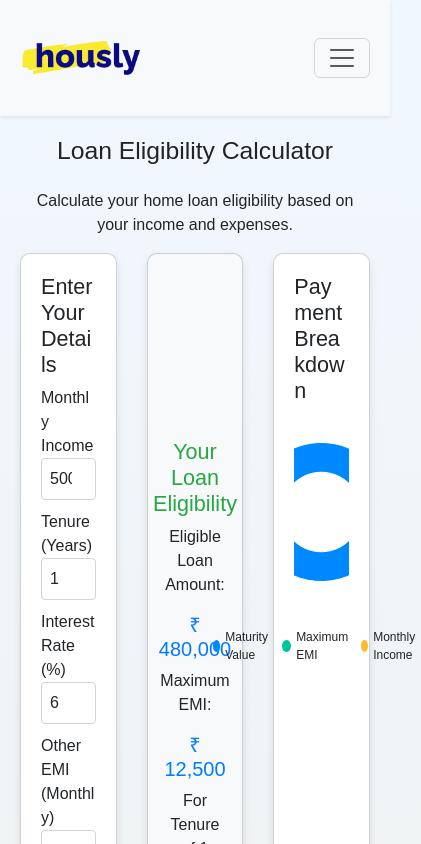
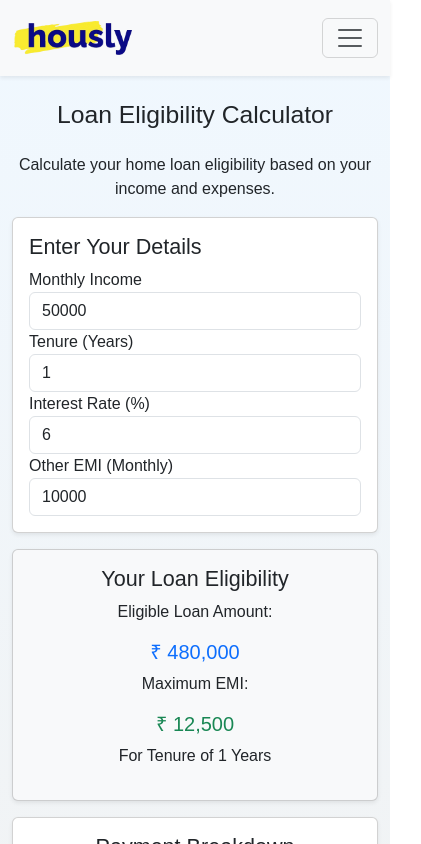
Before and after one commit to Kamlesh7049/Hously_Finntech_Realty, a React (Vite) app in the folder frontend/: page /eligibilitycalculator in a window 390 px wide. Shown: the top 844 px of the page, 421 px wide, since content can reach past the window. Built offline with nearby package versions, Linux system fonts and the light colour scheme.

Commit message:
calculator Responsive

```diff
--- a/frontend/src/pages/EligibilityCalculator.jsx
+++ b/frontend/src/pages/EligibilityCalculator.jsx
@@ -31,176 +31,61 @@ const HomeLoanCalculator = () => {
     ];
 
     return (
-        <div style={{ fontFamily: 'Arial, sans-serif' }}>
-            <style>
-                {`
-                .container {
-                    max-width: 900px; /* Adjust as needed */
-                    margin: auto;
-                    padding: 20px;
-                }
-                .row {
-                    display: flex;
-                    flex-wrap: wrap;
-                    margin-right: -15px;
-                    margin-left: -15px;
-                }
-                .col-md-4 {
-                    flex: 0 0 33.333333%;
-                    max-width: 33.333333%;
-                    padding-right: 15px;
-                    padding-left: 15px;
-                    box-sizing: border-box;
-                }
-                .card {
-                    border-radius: 10px;
-                    box-shadow: 0 4px 8px rgba(0, 0, 0, 0.1);
-                    margin-bottom: 20px;
-                    padding: 20px; /* Add padding to cards */
-                    height: 100%; /* Make cards same height */
-                    display: flex;
-                    flex-direction: column;
-                }
-                .form-control {
-                    width: 100%;
-                    padding: 8px;
-                    margin-bottom: 10px;
-                    border: 1px solid #ced4da;
-                    border-radius: 4px;
-                    box-sizing: border-box;
-                }
-                .btn {
-                    background-color: #28a745;
-                    color: white;
-                    padding: 10px 20px;
-                    border: none;
-                    border-radius: 5px;
-                    cursor: pointer;
-                    width: 100%;
-                    box-sizing: border-box;
-                    margin-top: auto; /* Push button to the bottom */
-                }
-                .btn:hover {
-                    background-color: #218838;
-                }
-                .eligibility-card {
-                    background-color: #f8f9fa;
-                    text-align: center;
-                    display: flex;
-                    flex-direction: column;
-                    align-items: center;
-                    justify-content: center;
-                }
-                .eligibility-card h4 {
-                    color: #28a745;
-                }
-                .eligibility-card h5 {
-                    color: #007bff;
-                }
-                .legend-item {
-                    display: flex;
-                    align-items: center;
-                    margin-right: 10px;
-                    font-size: 12px;
-                }
-                .legend-color {
-                    width: 12px;
-                    height: 12px;
-                    margin-right: 5px;
-                    border-radius: 50%;
-                }
-            `}
-            </style>
-            <div className="container">
+        <div className="container mt-4" style={{ fontFamily: 'Arial, sans-serif' }}>
             <h2 className="mb-4 text-center">Loan Eligibility Calculator</h2>
             <p className="text-center">Calculate your home loan eligibility based on your income and expenses.</p>
 
-                <div className="row">
-                    {/* Section 1: Input Form */}
-                    <div className="col-md-4">
-                        <div className="card">
+            <div className="row g-3">
+                {/* Input Form */}
+                <div className="col-lg-4 col-md-6">
+                    <div className="card p-3 shadow-sm">
                         <h4>Enter Your Details</h4>
-                            <label htmlFor="monthlyIncome">Monthly Income</label>
-                            <input
-                                type="number"
-                                className="form-control"
-                                id="monthlyIncome"
-                                value={monthlyIncome}
-                                onChange={(e) => setMonthlyIncome(parseInt(e.target.value))}
-                            />
-                            <label htmlFor="tenure">Tenure (Years)</label>
-                            <input
-                                type="number"
-                                className="form-control"
-                                id="tenure"
-                                value={tenure}
-                                onChange={(e) => setTenure(parseInt(e.target.value))}
-                            />
-                            <label htmlFor="interestRate">Interest Rate (%)</label>
-                            <input
-                                type="number"
-                                className="form-control"
-                                id="interestRate"
-                                value={interestRate}
-                                onChange={(e) => setInterestRate(parseFloat(e.target.value))}
-                            />
-                            <label htmlFor="otherEMI">Other EMI (Monthly)</label>
-                            <input
-                                type="number"
-                                className="form-control"
-                                id="otherEMI"
-                                value={otherEMI}
-                                onChange={(e) => setOtherEMI(parseInt(e.target.value))}
-                            />
-                            <button className="btn">Calculate</button>
+                        <label>Monthly Income</label>
+                        <input type="number" className="form-control" value={monthlyIncome} onChange={(e) => setMonthlyIncome(parseInt(e.target.value))} />
+
+                        <label>Tenure (Years)</label>
+                        <input type="number" className="form-control" value={tenure} onChange={(e) => setTenure(parseInt(e.target.value))} />
+
+                        <label>Interest Rate (%)</label>
+                        <input type="number" className="form-control" value={interestRate} onChange={(e) => setInterestRate(parseFloat(e.target.value))} />
+
+                        <label>Other EMI (Monthly)</label>
+                        <input type="number" className="form-control" value={otherEMI} onChange={(e) => setOtherEMI(parseInt(e.target.value))} />
                     </div>
                 </div>
 
-                    {/* Section 2: Loan Eligibility Output */}
-                    <div className="col-md-4">
-                        <div className="card eligibility-card">
+                {/* Loan Eligibility Output */}
+                <div className="col-lg-4 col-md-6">
+                    <div className="card p-3 shadow-sm text-center bg-light">
                         <h4>Your Loan Eligibility</h4>
                         <p>Eligible Loan Amount:</p>
-                            <h5>₹ {eligibleLoanAmount.toLocaleString()}</h5>
+                        <h5 className="text-primary">₹ {eligibleLoanAmount.toLocaleString()}</h5>
                         <p>Maximum EMI:</p>
-                            <h5>₹ {maxEMI.toLocaleString()}</h5>
+                        <h5 className="text-success">₹ {maxEMI.toLocaleString()}</h5>
                         <p>For Tenure of {tenure} Years</p>
-                            <div></div>
                     </div>
                 </div>
 
-                    {/* Section 3: Donut Chart */}
-                    <div className="col-md-4">
-                        <div className="card">
-                            <h4>Payment Breakdown</h4>
+                {/* Donut Chart */}
+                <div className="col-lg-4 col-md-12">
+                    <div className="card p-3 shadow-sm">
+                        <h4 className="text-center">Payment Breakdown</h4>
                         <ResponsiveContainer width="100%" height={200}>
                             <PieChart>
-                                    <Pie
-                                        data={data}
-                                        cx="50%"
-                                        cy="50%"
-                                        outerRadius={70}
-                                        innerRadius={40}
-                                        dataKey="value"
-                                        isAnimationActive={false}
-                                    >
+                                <Pie data={data} cx="50%" cy="50%" outerRadius={70} innerRadius={40} dataKey="value">
                                     {data.map((entry, index) => (
                                         <Cell key={`cell-${index}`} fill={COLORS[index % COLORS.length]} />
                                     ))}
                                 </Pie>
                             </PieChart>
                         </ResponsiveContainer>
-                            <div className="d-flex justify-content-center mt-3">
+                        <div className="d-flex justify-content-center flex-wrap mt-3">
                             {data.map((entry, index) => (
-                                    <span key={index} className="legend-item">
-                                        <span
-                                            className="legend-color"
-                                            style={{ backgroundColor: COLORS[index % COLORS.length] }}
-                                        ></span>
+                                <span key={index} className="d-flex align-items-center mx-2" style={{ fontSize: '12px' }}>
+                                    <span className="rounded-circle d-inline-block me-1" style={{ width: '12px', height: '12px', backgroundColor: COLORS[index % COLORS.length] }}></span>
                                     {entry.name}
                                 </span>
                             ))}
-                            </div>
                         </div>
                     </div>
                 </div>
```
Lines whose indentation alone changed are shown as unchanged.
